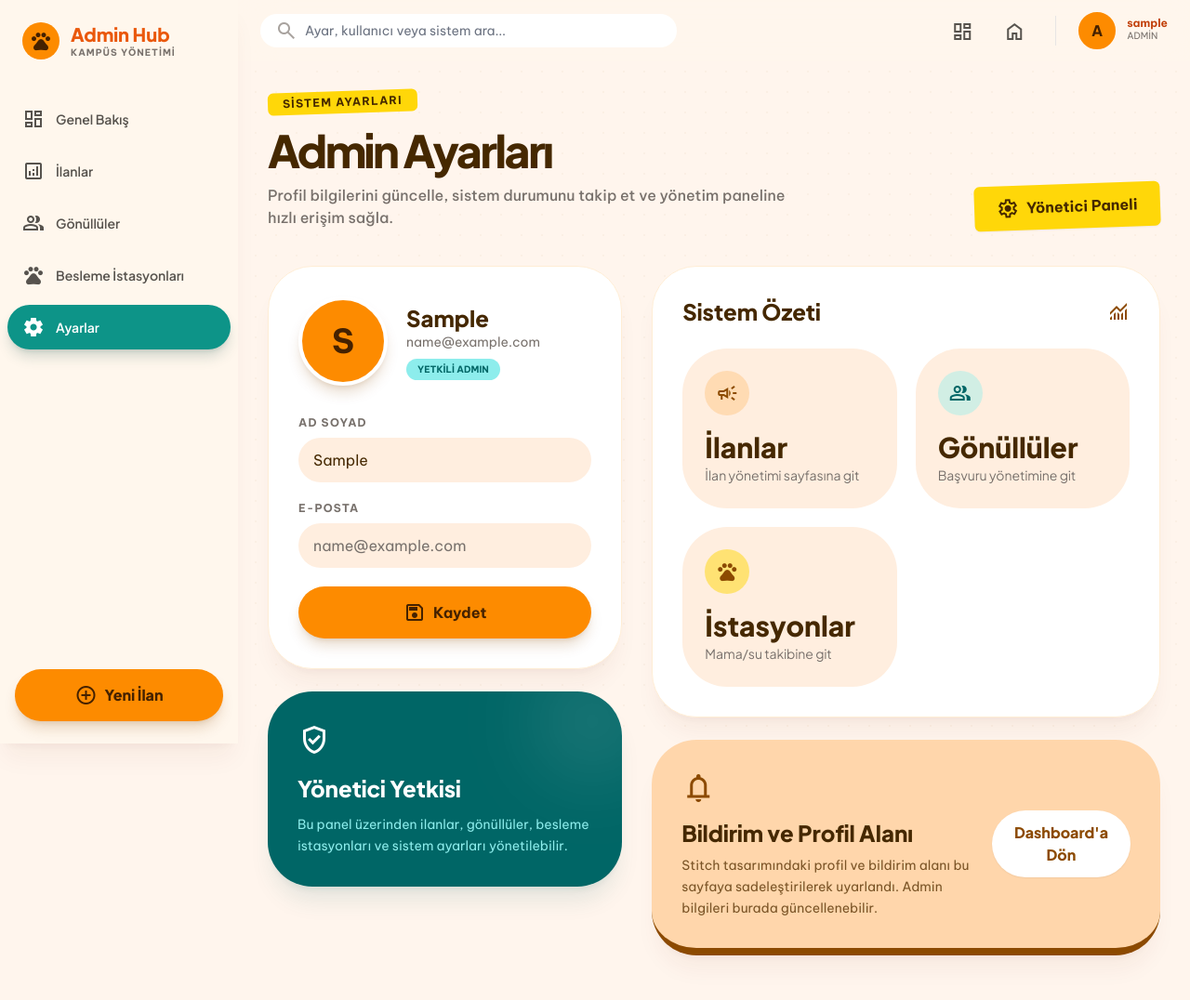
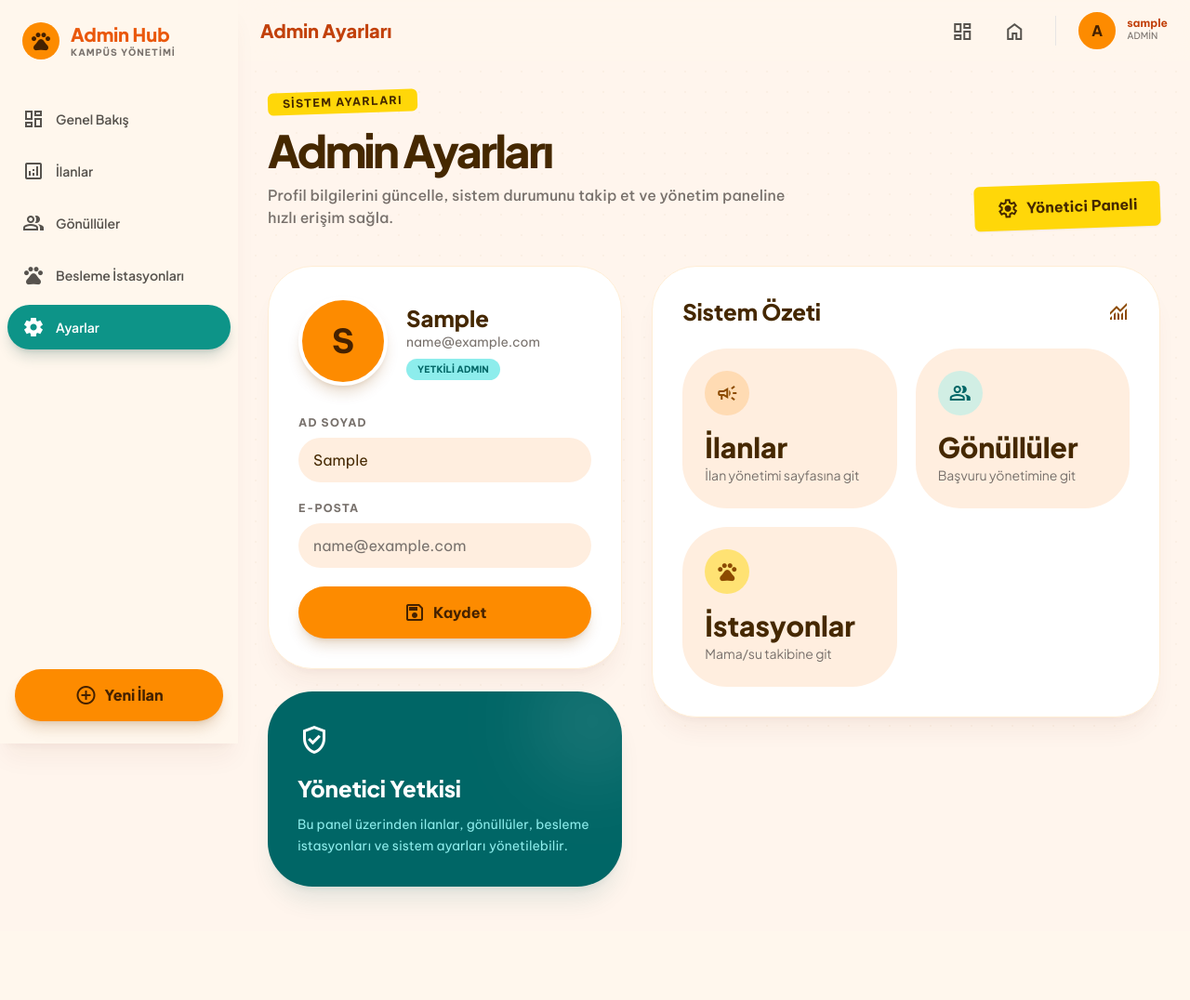
Before and after one commit to Ugurhandasdemir/kampus-hayvan-yonetim-sistemi, a Django app: page /admin-settings/ in a window 1280 px wide. Shown: the whole page at 93% size. After the commit the page ends 969 px from the top, so only its background shows below. Run offline with Django 5.2, Linux system fonts and the light colour scheme; the visitor is signed in with stand-in values (Sample User, id 1); some libraries are stand-ins or nearby versions.

Commit message:
Admin ayarlari sayfasi tasarimi duzenlendi

```diff
--- a/templates/admin_settings.html
+++ b/templates/admin_settings.html
@@ -138,16 +138,7 @@
 
 <header class="fixed top-0 md:left-64 left-0 right-0 z-40 bg-orange-50/80 backdrop-blur-xl flex justify-between items-center px-6 py-3">
     <div class="flex items-center gap-4 flex-1">
-        <div class="relative w-full max-w-md hidden lg:block">
-            <span class="material-symbols-outlined absolute left-4 top-1/2 -translate-y-1/2 text-stone-400">search</span>
-            <input
-                class="w-full bg-white border-none rounded-full pl-12 pr-4 py-2 text-sm focus:ring-2 focus:ring-secondary/20"
-                placeholder="Ayar, kullanıcı veya sistem ara..."
-                type="text"
-            />
-        </div>
-
-        <h1 class="lg:hidden text-xl font-black text-orange-700">Admin Ayarları</h1>
+        <h1 class="text-xl font-black text-orange-700">Admin Ayarları</h1>
     </div>
 
     <div class="flex items-center gap-4">
@@ -330,24 +321,6 @@
                     </a>
                 </div>
             </div>
-
-            <div class="bg-surface-container-highest rounded-xl p-8 border-b-8 border-primary shadow-xl shadow-orange-900/5">
-                <div class="flex flex-col md:flex-row md:items-center justify-between gap-6">
-                    <div>
-                        <span class="material-symbols-outlined text-4xl text-primary mb-3">notifications</span>
-                        <h3 class="text-2xl font-black text-on-surface mb-2">Bildirim ve Profil Alanı</h3>
-                        <p class="text-sm text-on-surface-variant leading-relaxed max-w-xl">
-                            Stitch tasarımındaki profil ve bildirim alanı bu sayfaya sadeleştirilerek uyarlandı.
-                            Admin bilgileri burada güncellenebilir.
-                        </p>
-                    </div>
-
-                    <a href="{% url 'custom_admin_dashboard' %}"
-                       class="bg-white text-primary px-6 py-3 rounded-full font-black shadow-sm hover:shadow-md transition-shadow text-center">
-                        Dashboard'a Dön
-                    </a>
-                </div>
-            </div>
         </div>
     </section>
 </main>
```
